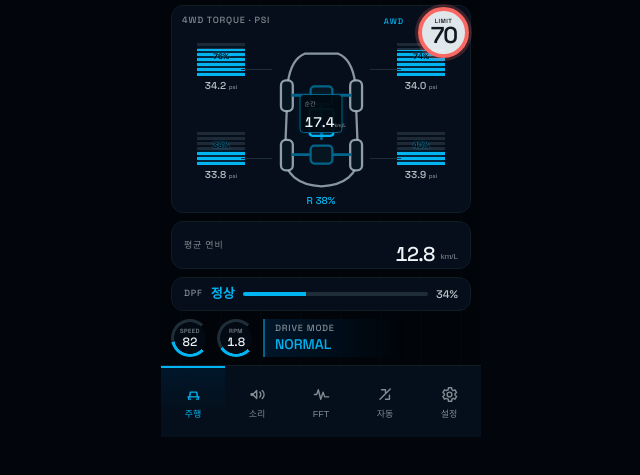
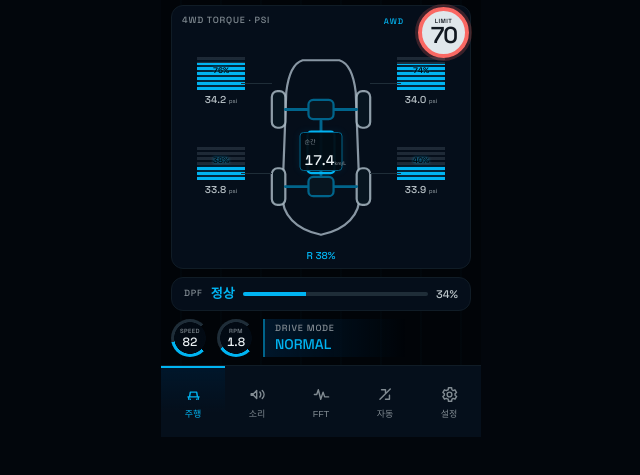
Before and after one commit to digitie/canview, a plain HTML site: page ui/prototype/index.html in a window 1280 px wide. Shown: the part 43-518 px from the top of the page, without its empty margins (319-959 px from the left). Drawn offline with Linux system fonts and the light colour scheme; a web font is replaced by a local one.

Commit message:
feat: expand proportional AWD display

```diff
--- a/ui/prototype/canview.css
+++ b/ui/prototype/canview.css
@@ -194,12 +194,11 @@ button { cursor: pointer; }
 }
 
 .drive-panel.is-active {
-  grid-template-rows: 208px 48px 34px 38px;
+  grid-template-rows: 264px 34px 38px;
   gap: 8px;
 }
 
 .drivetrain-card,
-.economy-card,
 .dpf-card,
 .volume-card,
 .spectrum-card,
@@ -243,10 +242,10 @@ button { cursor: pointer; }
   padding: 0;
 }
 
-.wheel-meter--fl { left: 18px; top: 35px; }
-.wheel-meter--fr { right: 18px; top: 35px; }
-.wheel-meter--rl { left: 18px; top: 124px; }
-.wheel-meter--rr { right: 18px; top: 124px; }
+.wheel-meter--fl { left: 18px; top: 49px; }
+.wheel-meter--fr { right: 18px; top: 49px; }
+.wheel-meter--rl { left: 18px; top: 139px; }
+.wheel-meter--rr { right: 18px; top: 139px; }
 
 .torque-stack {
   width: 48px;
@@ -304,8 +303,8 @@ button { cursor: pointer; }
 .wheel-meter small { color: var(--color-muted); font-size: 6px; font-weight: 500; }
 
 .vehicle-plan {
-  width: 104px;
-  height: 174px;
+  width: 122px;
+  height: 229px;
   position: absolute;
   left: 50%;
   top: 27px;
@@ -315,8 +314,8 @@ button { cursor: pointer; }
 }
 
 .vehicle-plan svg {
-  width: 91px;
-  height: 142px;
+  width: 108px;
+  height: 184px;
   fill: none;
   stroke: var(--color-ink-2);
   stroke-width: 2.3;
@@ -331,7 +330,7 @@ button { cursor: pointer; }
 .vehicle-plan .coupling { fill: rgb(0 188 255 / 9%); stroke: var(--color-accent); }
 .vehicle-instant {
   position: absolute;
-  top: 61px;
+  top: 99px;
   left: 50%;
   width: 43px;
   height: 39px;
@@ -367,40 +366,6 @@ button { cursor: pointer; }
   font-size: 10px;
   font-weight: 500;
 }
-
-.economy-card {
-  display: grid;
-  grid-template-columns: 1fr;
-  overflow: hidden;
-}
-
-.economy-card > div {
-  display: grid;
-  grid-template-columns: 1fr auto;
-  grid-template-rows: auto 1fr;
-  align-items: end;
-  padding: 5px 12px 4px;
-}
-
-.economy-card > div + div { border-left: 1px solid var(--color-rule-2); }
-
-.economy-card .micro-label { align-self: center; }
-
-.economy-card strong {
-  font-family: var(--font-display);
-  font-size: 20px;
-  font-weight: 500;
-  letter-spacing: -.04em;
-  line-height: 1;
-}
-
-.economy-card > div {
-  grid-template-columns: 1fr auto auto;
-  grid-template-rows: 1fr;
-  gap: 6px;
-}
-
-.economy-card small { color: var(--color-muted); font-size: 8px; padding-bottom: 2px; }
 
 .dpf-card {
   display: grid;
--- a/ui/prototype/index.html
+++ b/ui/prototype/index.html
@@ -27,24 +27,20 @@
           <div class="card-kicker"><span>4WD TORQUE · PSI</span><strong>AWD</strong></div>
           <div class="wheel-meter wheel-meter--fl" style="--wheel-drive: 76%"><em>76%</em><span class="torque-stack"></span><strong>34.2 <small>psi</small></strong></div>
           <div class="wheel-meter wheel-meter--fr" style="--wheel-drive: 74%"><em>74%</em><span class="torque-stack"></span><strong>34.0 <small>psi</small></strong></div>
-          <div class="vehicle-plan" aria-hidden="true">
-            <svg viewBox="0 0 92 142">
-              <path class="vehicle-shell" d="M29 4C19 8 14 19 12 33L9 108c0 17 13 29 37 30 24-1 37-13 37-30l-3-75C78 19 73 8 63 4Z"/>
-              <rect class="vehicle-wheel" x="5" y="31" width="12" height="31" rx="5"/><rect class="vehicle-wheel" x="75" y="31" width="12" height="31" rx="5"/>
-              <rect class="vehicle-wheel" x="5" y="91" width="12" height="31" rx="5"/><rect class="vehicle-wheel" x="75" y="91" width="12" height="31" rx="5"/>
-              <path class="driveline" d="M17 46h19m20 0h19M46 55v35M17 106h19m20 0h19"/>
-              <rect class="differential" x="35" y="37" width="22" height="18" rx="4"/><rect class="differential" x="35" y="97" width="22" height="18" rx="4"/>
-              <rect class="coupling" x="34" y="60" width="24" height="27" rx="3"/>
+          <div class="vehicle-plan">
+            <svg viewBox="0 0 112 190" aria-hidden="true">
+              <path class="vehicle-shell" d="M37 4C27 7 22 20 20 37L16 143c-1 21 14 37 40 42 26-5 41-21 40-42L92 37C90 20 85 7 75 4Z"/>
+              <rect class="vehicle-wheel" x="5" y="36" width="14" height="38" rx="6"/><rect class="vehicle-wheel" x="93" y="36" width="14" height="38" rx="6"/>
+              <rect class="vehicle-wheel" x="5" y="116" width="14" height="38" rx="6"/><rect class="vehicle-wheel" x="93" y="116" width="14" height="38" rx="6"/>
+              <path class="driveline" d="M19 55h24m26 0h24M56 67v56M19 135h24m26 0h24"/>
+              <rect class="differential" x="43" y="45" width="26" height="20" rx="5"/><rect class="differential" x="43" y="125" width="26" height="20" rx="5"/>
+              <rect class="coupling" x="42" y="78" width="28" height="43" rx="4"/>
             </svg>
-            <div class="vehicle-instant"><span>순간</span><strong>17.4</strong><small>km/L</small></div>
+            <div class="vehicle-instant" aria-label="순간 연비 17.4 킬로미터 매 리터"><span>순간</span><strong>17.4</strong><small>km/L</small></div>
             <b class="rear-coupling">R 38%</b>
           </div>
           <div class="wheel-meter wheel-meter--rl" style="--wheel-drive: 38%"><em>38%</em><span class="torque-stack"></span><strong>33.8 <small>psi</small></strong></div>
           <div class="wheel-meter wheel-meter--rr" style="--wheel-drive: 40%"><em>40%</em><span class="torque-stack"></span><strong>33.9 <small>psi</small></strong></div>
-        </article>
-
-        <article class="economy-card" aria-label="평균 연비 12.8 킬로미터 매 리터">
-          <div><span class="micro-label">평균 연비</span><strong>12.8</strong><small>km/L</small></div>
         </article>
 
         <article class="dpf-card" aria-label="DPF 상태 정상">
```
Also changed, not shown: docs/ui-design.md (+3 -3 lines), README.md, docs/images/ui-drive.png, ui/lvgl/README.md, 1 other file.
